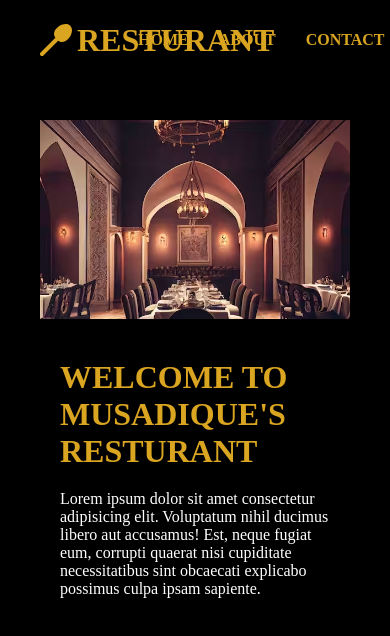
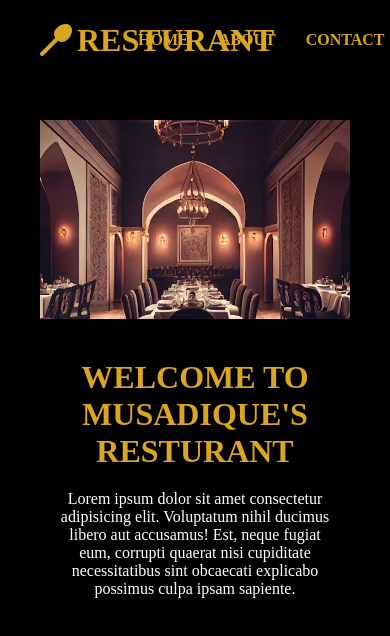
Before and after one commit to MusadiqueMuslim1997/todoapp, a React (Vite) app: page / in a window 390 px wide. Shown: the top 636 px of the page. Built offline with nearby package versions, Linux system fonts and the light colour scheme.

Commit message:
add responsive hero

```diff
--- a/src/components/Style.css
+++ b/src/components/Style.css
@@ -72,7 +72,7 @@ header{
     display: flex;
     align-items: center;
     justify-content: space-between;
-    flex-wrap: wrap;
+    /* flex-wrap: wrap; */
     gap: 20px;
     background-color: black;
     box-shadow: rgba(0, 0, 0, 0.16) 0px 1px 4px;
@@ -127,7 +127,7 @@ header{
 }
 
 
-@media (max-width:650px){
+@media (max-width:750px){
     header{
         padding: 20px 40px;
     }
@@ -143,5 +143,9 @@ header{
     }
     .intro{
         width: 100%;
+
+    }
+    .head,.para{
+        text-align: center;
     }
 }
```
